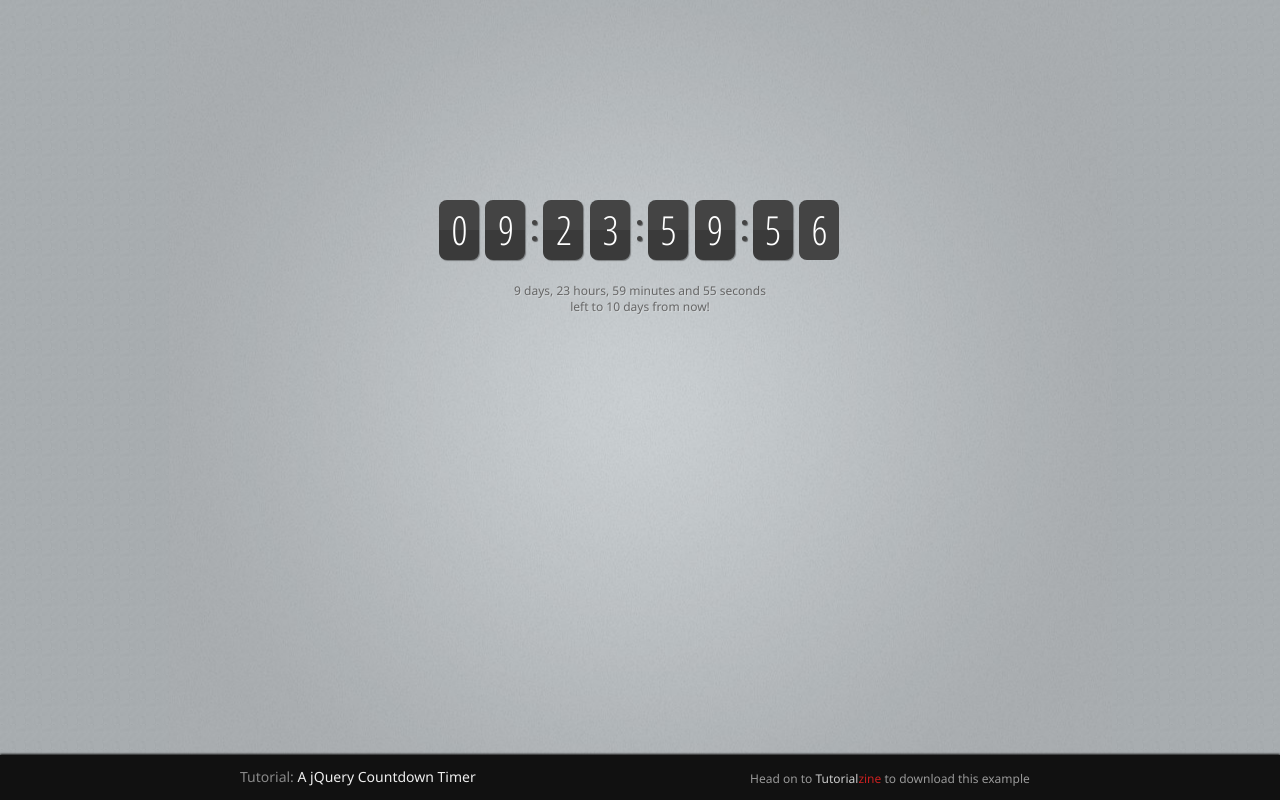
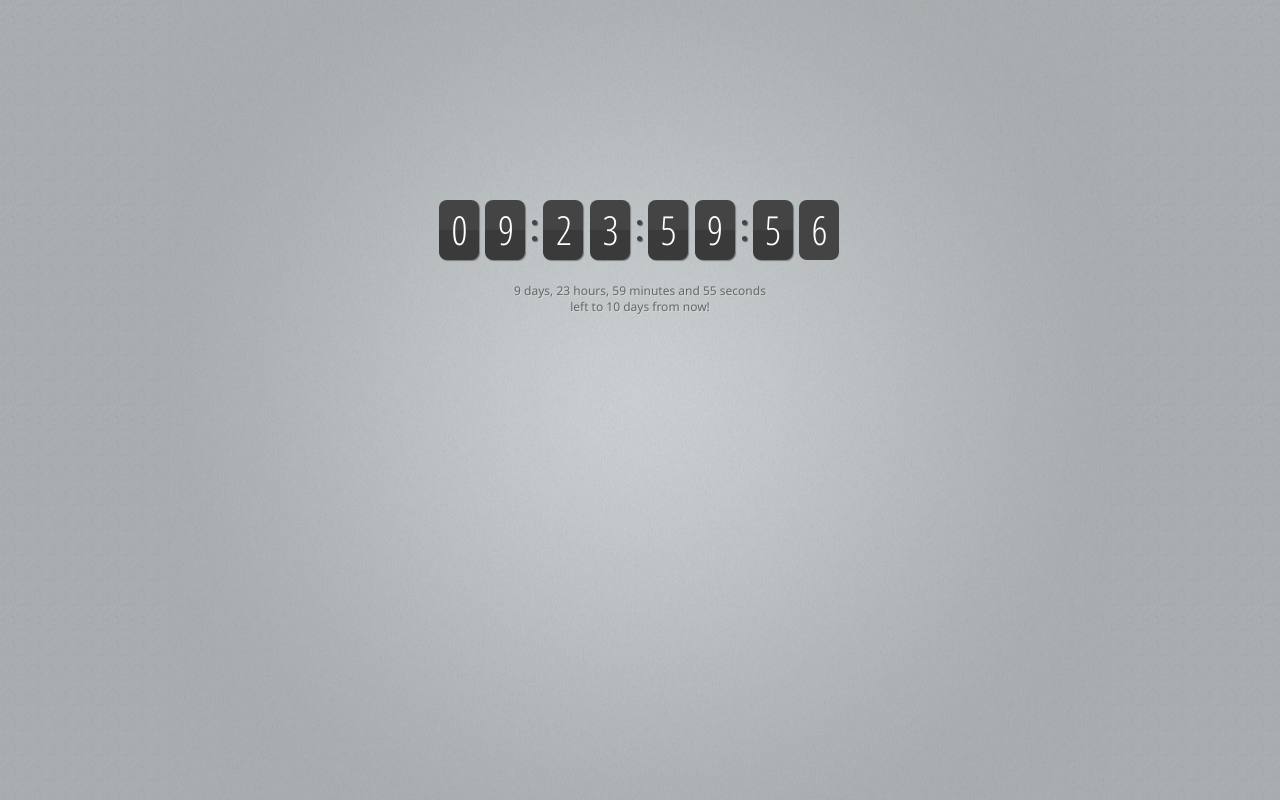
Before and after one commit to matveyz/jQuery2, a plain HTML site: page index.html in a window 1280 px wide. Drawn offline with nearby package versions, Linux system fonts and the light colour scheme.

Commit message:
Update index.html

```diff
--- a/index.html
+++ b/index.html
@@ -3,7 +3,7 @@
 
 <head>
     <meta charset="utf-8" />
-    <title>A jQuery Countdown Timer | Tutorialzine Demo</title>
+    <title>jQuery - Task 2</title>
     <link rel="stylesheet" href="http://fonts.googleapis.com/css?family=Open+Sans+Condensed:300" />
     <link rel="stylesheet" href="assets/css/styles.css" />
     <link rel="stylesheet" href="assets/countdown/jquery.countdown.css" />
@@ -12,10 +12,6 @@
 <body>
     <div id="countdown"></div>
     <p id="note"></p>
-    <footer>
-        <h2><i>Tutorial:</i> A jQuery Countdown Timer</h2>
-        <a class="tzine" href="http://tutorialzine.com/2011/12/countdown-jquery/">Head on to <i>Tutorial<b>zine</b></i> to download this example</a>
-    </footer>
     <script src="http://code.jquery.com/jquery-1.7.1.min.js"></script>
     <script src="assets/countdown/jquery.countdown.js"></script>
     <script src="assets/js/script.js"></script>
```
